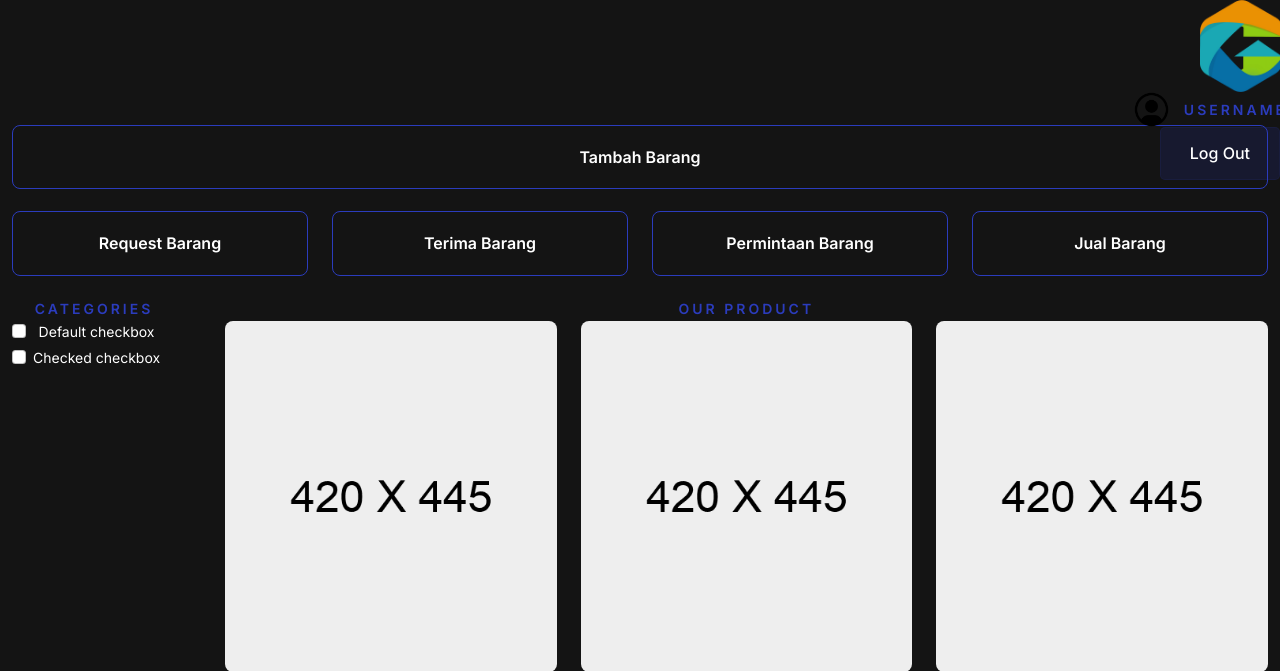
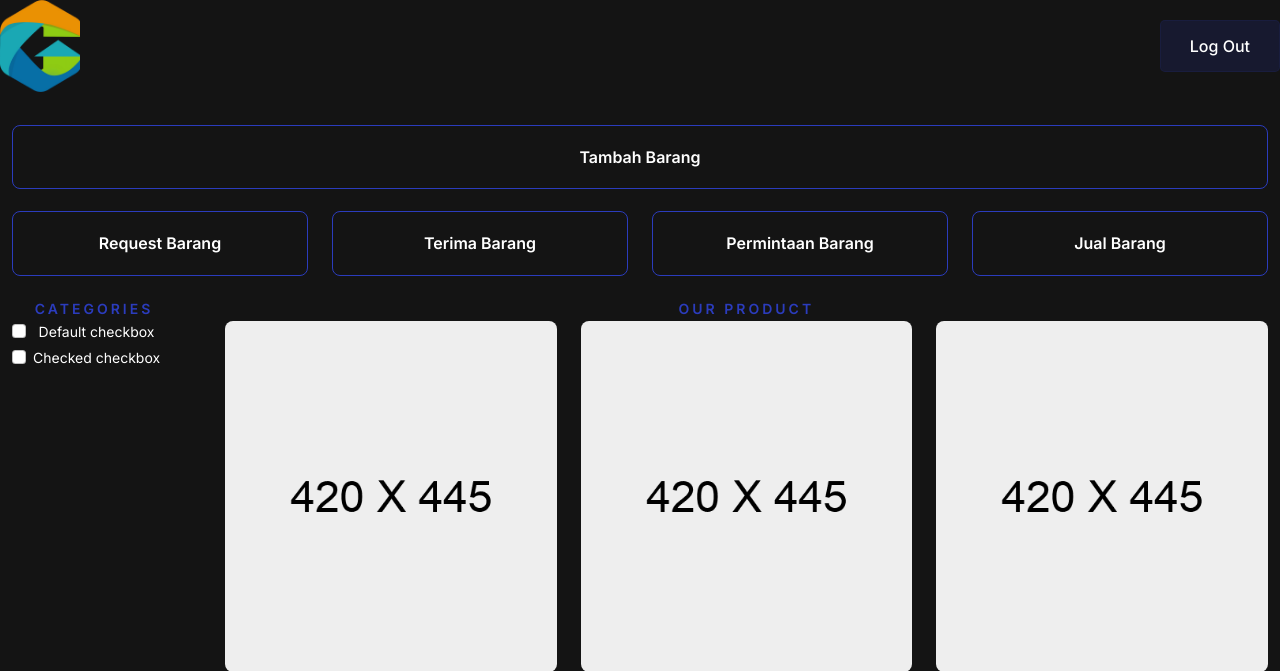
Before and after one commit to JerryM25/WebGKP, a Laravel app: page /dashboard in a window 1280 px wide. Shown: the top 671 px of the page. Run offline with Laravel 8, Linux system fonts and the light colour scheme; a user stored in the database is signed in; data comes from the database, SQL or seed files in the repository; data that the repository does not hold is empty.

Commit message:
Update Log Out

```diff
--- a/app/Http/Controllers/WebController.php
+++ b/app/Http/Controllers/WebController.php
@@ -49,6 +49,6 @@
 
     public function logout(){
         Auth::logout();
-        return redirect('/');
+        return redirect('/login');
     }
 }
--- a/resources/views/dashboard.blade.php
+++ b/resources/views/dashboard.blade.php
@@ -25,12 +25,8 @@
     <header class="main-header header-style-two alternate">
         <div class="outer-box d-flex align-items-center flex-wrap">
             <div class="logo"><img src="assets/images/logo-removebg.png" alt="" title="" width="80" height="80"></div>
-            <div class="main-header_user">
-                <img src="/assets/images/gallery/user.png" alt="" width="35" height="35">
-                <div class="sec-title_title">USERNAME</div>
-            </div>
             <div class="main-header_buttons">
-                <a href="/admin" class="template-btn btn-style-two">
+                <a href="/logout" class="template-btn btn-style-two">
                     <span class="btn-wrap">
                         <span class="text-one">Log Out</span>
                         <span class="text-two">Log Out</span>
```
